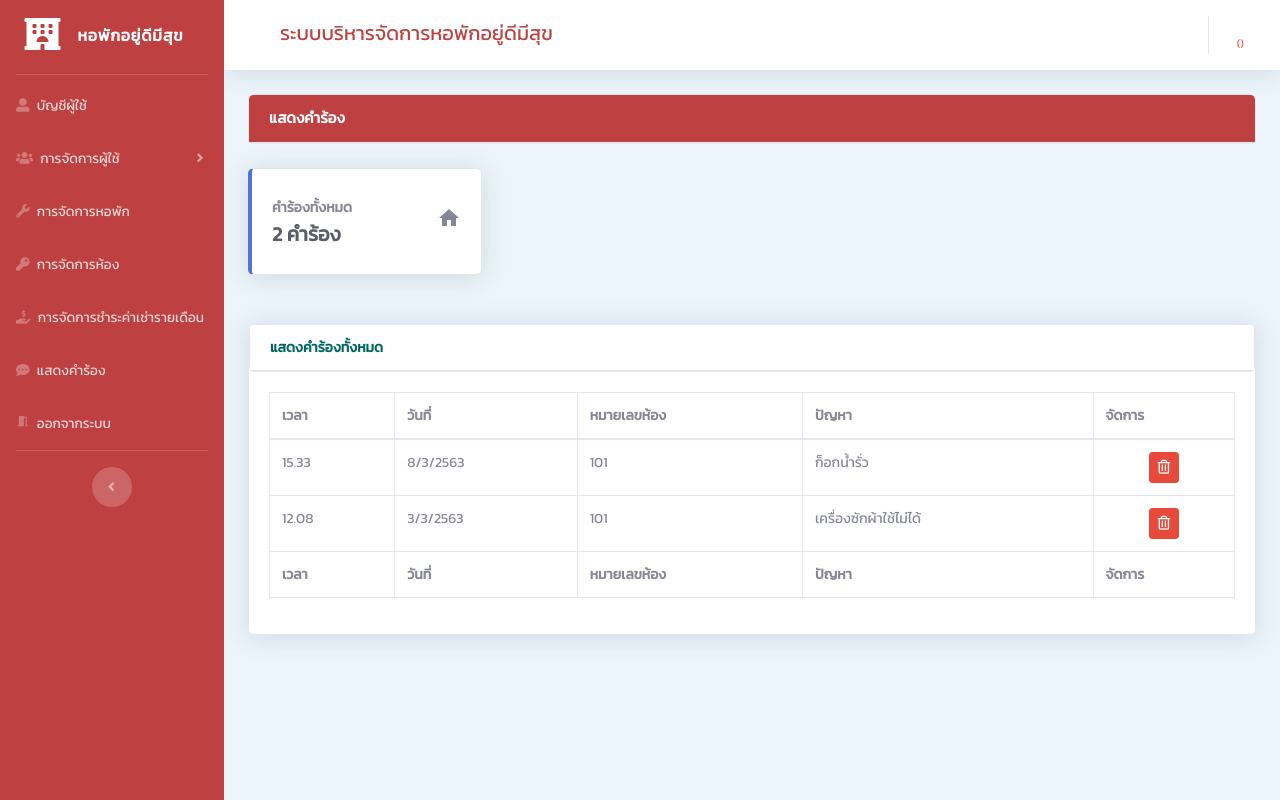
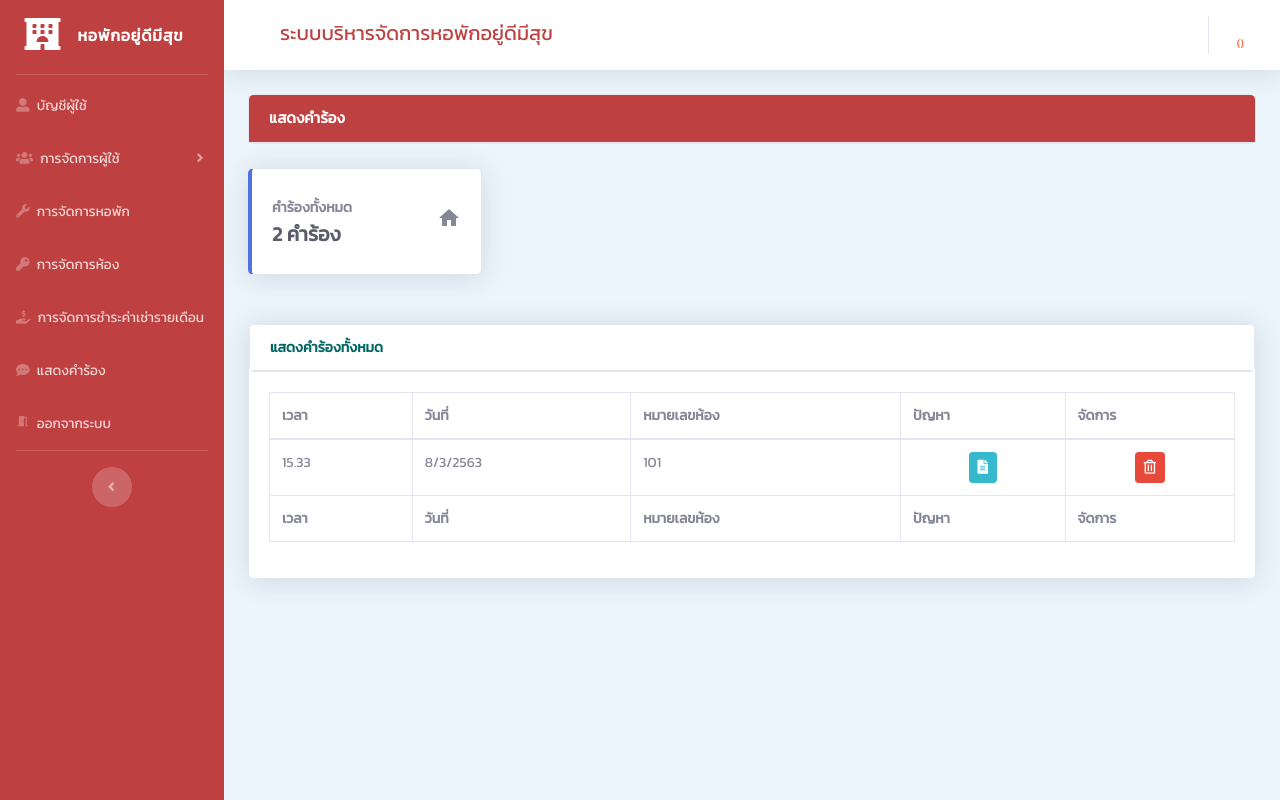
Before and after one commit to sopon0714/MITProject, a PHP site: page /MITProject/views/inform/showinform.php in a window 1280 px wide. Run offline with PHP 8.4, Linux system fonts and the light colour scheme; data that the repository does not hold is empty.

Commit message:
ud ปุ่มรายละเอียด

```diff
--- a/views/inform/showinform.php
+++ b/views/inform/showinform.php
@@ -109,17 +109,14 @@ $DATAUSER = $_SESSION['DATAUSER'] ?? NULL;
                                                     <td>15.33</td>
                                                     <td>8/3/2563</td>
                                                     <td>101</td>
-                                                    <td>ก็อกน้ำรั่ว</td>
                                                     <td style="text-align:center;">
-                                                        <button type="button" onclick="delfunction('ห้อง','001A')" class="btn btn-danger btn-sm" data-toggle="tooltip" title="" data-original-title="ลบรายการ"><i class="far fa-trash-alt"></i></button>
+                                                        <a href="../../views/payment/detailPayment.php">
+                                                            <button type="button" class="btn btn-info btn-sm" data-toggle="tooltip" title='รายละเอียด' onclick="detailPayment()">
+                                                                <i class="fas fa-file-alt"></i>
+                                                            </button>
+                                                        </a>
+
                                                     </td>
-                                                </tr>
-
-                                                <tr>
-                                                    <td>12.08</td>
-                                                    <td>3/3/2563</td>
-                                                    <td>101</td>
-                                                    <td>เครื่องซักผ้าใช้ไม่ได้</td>
                                                     <td style="text-align:center;">
                                                         <button type="button" onclick="delfunction('ห้อง','001A')" class="btn btn-danger btn-sm" data-toggle="tooltip" title="" data-original-title="ลบรายการ"><i class="far fa-trash-alt"></i></button>
                                                     </td>
```
